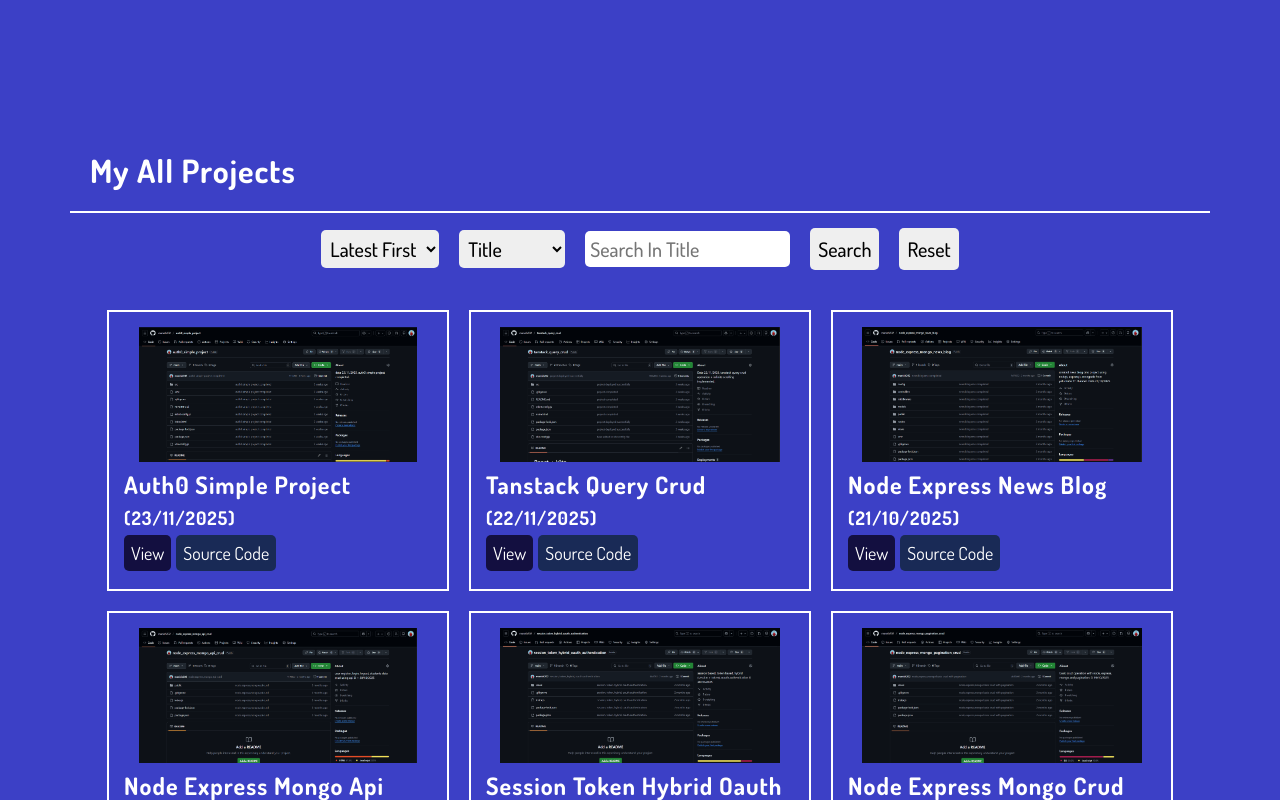
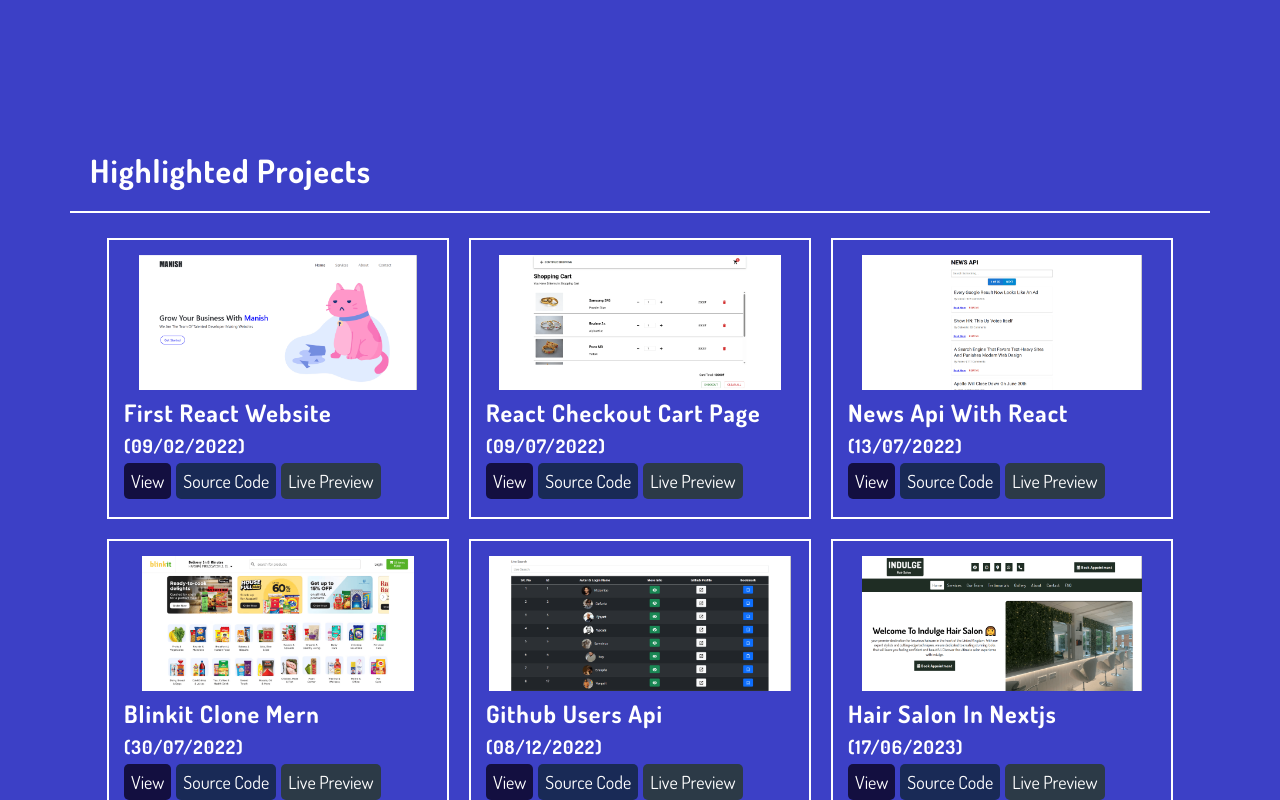
Before and after one commit to manish202/my_projects, a React (Vite) app: page / in a window 1280 px wide. Shown: the part 1640-2440 px from the top of the page. Built offline with nearby package versions, Linux system fonts and the light colour scheme.

Commit message:
highlighted projects section added

```diff
--- a/src/components/ProjectsSection.jsx
+++ b/src/components/ProjectsSection.jsx
@@ -1,5 +1,6 @@
 import {useState,useEffect} from 'react';
 import projects from '../static_assets/projects';
+const highlighted_projects = [44,56,58,62,79,85,90,93,98,101,102,107,108,110,118];
 const Card = ({id,title,description,thumbnail,approx_date,keywords,source_code,live_preview}) => {
     const [view, setView] = useState(false);
     return (
@@ -22,7 +23,7 @@
 const handleCalculation = (state) => {
     const sort_by = state.sort_by ?? 'L_first';
     const search_in = state.search_in ?? 'title';
-    const search = state.search?.trim() ?? '';
+    const search = state.search?.trim()?.toLowerCase() ?? '';
     const cur_page = state.cur_page ?? 1;
     const limit = 6;
     const offset = (cur_page - 1)*limit;
@@ -75,6 +76,14 @@
         <section id="projects">
             <div className="container">
                 <div className="title">
+                    <h1>highlighted projects</h1>
+                </div>
+                <div className="card_container d-flex">
+                    {projects.filter(p => highlighted_projects.includes(p.id)).sort((a,b) => a.id - b.id).map(pro => <Card key={pro.id} {...pro} />)}
+                </div>
+            </div>
+            <div className="container">
+                <div className="title">
                     <h1>my all projects</h1>
                 </div>
                 <div className="filters d-flex">
```
